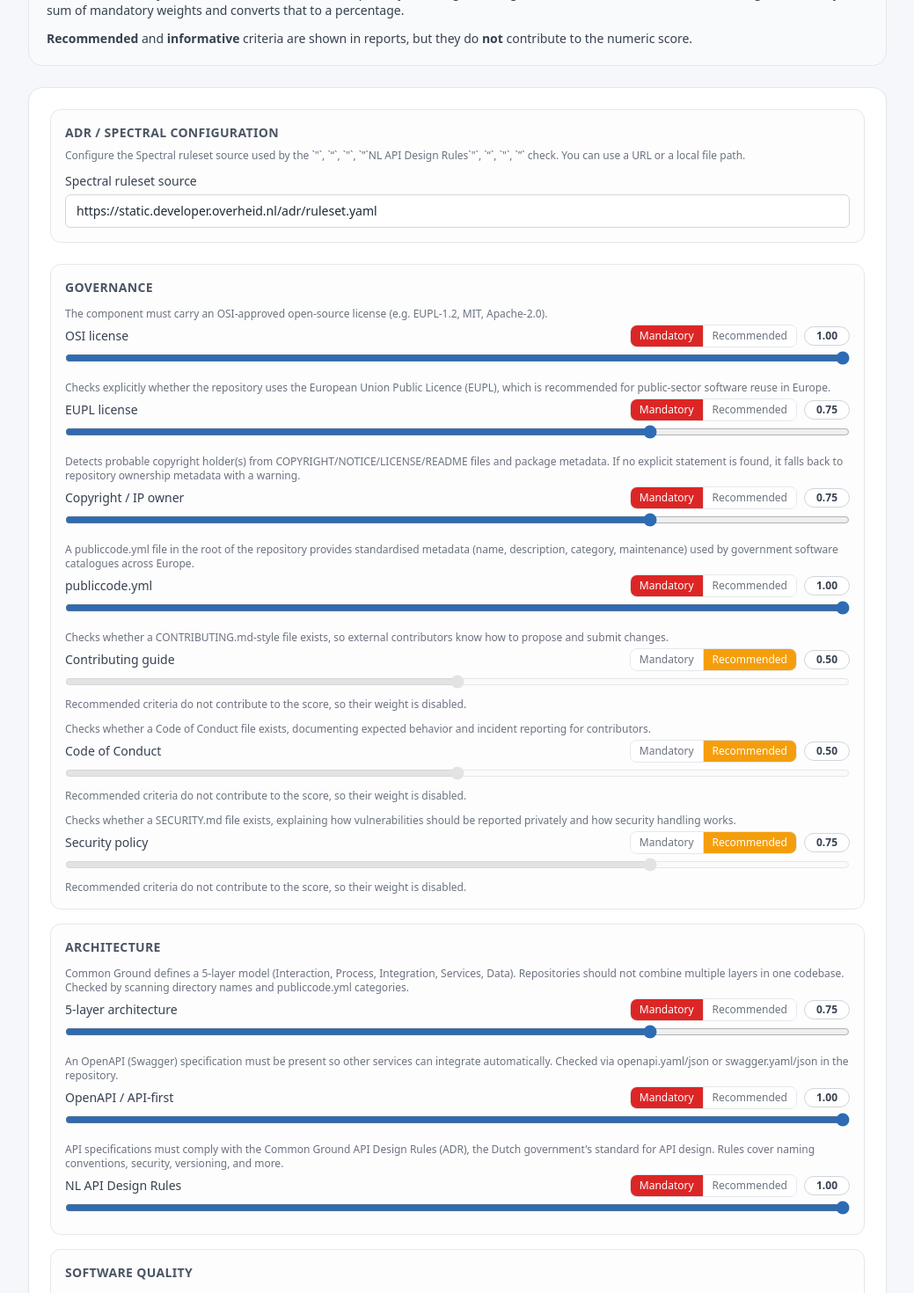
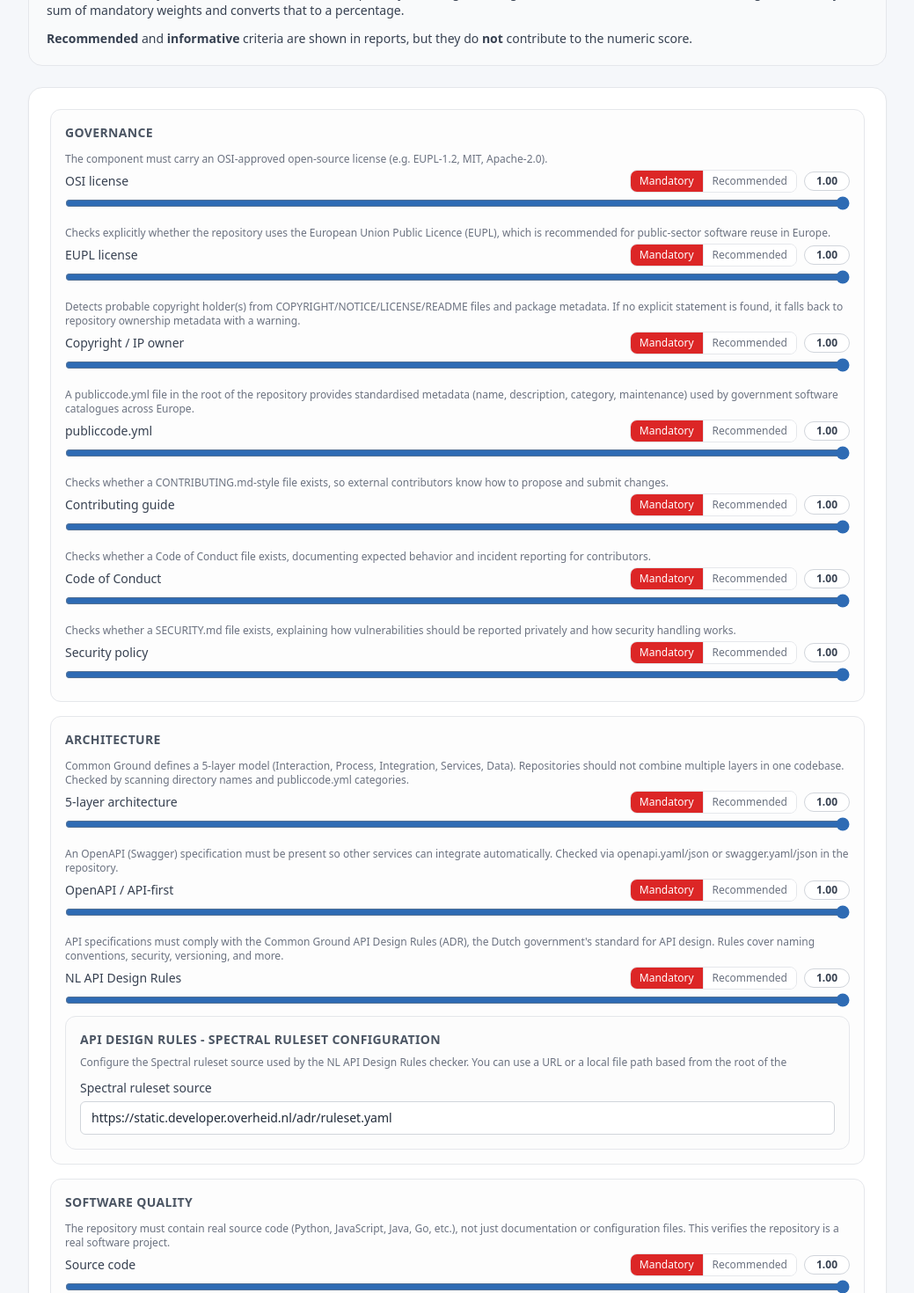
Before and after one commit to Hugo-ter-Doest/CommonGroundChecker, a Next.js app: page /admin in a window 1280 px wide. Shown: the part 380-1850 px from the top of the page at 88% size, without its empty margins (120-1159 px from the left). Built offline with nearby package versions, Linux system fonts and the light colour scheme; no server answers; the database is empty.

Commit message:
Some changes to default weights

```diff
--- a/src/components/AdminWeightsForm.tsx
+++ b/src/components/AdminWeightsForm.tsx
@@ -300,27 +300,7 @@ export default function AdminWeightsForm({
 
   return (
     <section className="bg-white rounded-2xl border border-gray-200 shadow-sm p-6 space-y-6">
-      <div className="space-y-2 border border-gray-200 rounded-xl p-4 bg-gray-50/40">
-        <h4 className="text-sm font-semibold text-gray-600 uppercase tracking-wide">
-          ADR / Spectral configuration
-        </h4>
-        <p className="text-xs text-gray-500">
-          Configure the Spectral ruleset source used by the `&quot;`, `&ldquo;`, `&#34;`, `&rdquo;`NL API Design Rules`&quot;`, `&ldquo;`, `&#34;`, `&rdquo;` check. You can use a URL or a local file path.
-        </p>
-        <div className="space-y-1">
-          <label htmlFor="spectral-ruleset-source" className="text-sm font-medium text-gray-700">
-            Spectral ruleset source
-          </label>
-          <input
-            id="spectral-ruleset-source"
-            type="text"
-            value={spectralRulesetSource}
-            onChange={(event) => setSpectralRulesetSource(event.target.value)}
-            placeholder="https://.../ruleset.yaml or ./rulesets/adr.yaml"
-            className="w-full rounded-md border border-gray-300 px-3 py-2 text-sm"
-          />
-        </div>
-      </div>
+
 
       <div className="space-y-4">
         {CRITERION_CATEGORIES.map((group) => (
@@ -408,6 +388,30 @@ export default function AdminWeightsForm({
                     <p className="text-xs text-gray-500">
                       Recommended criteria do not contribute to the score, so their weight is disabled.
                     </p>
+                  )}
+
+                  {id === "adrvalidator" && (
+                    <div className="space-y-2 border border-gray-200 rounded-xl p-4 bg-gray-50/40">
+                      <h4 className="text-sm font-semibold text-gray-600 uppercase tracking-wide">
+                        API Design Rules - Spectral ruleset configuration
+                      </h4>
+                      <p className="text-xs text-gray-500">
+                        Configure the Spectral ruleset source used by the NL API Design Rules checker. You can use a URL or a local file path based from the root of the
+                      </p>
+                      <div className="space-y-1">
+                        <label htmlFor="spectral-ruleset-source" className="text-sm font-medium text-gray-700">
+                          Spectral ruleset source
+                        </label>
+                        <input
+                          id="spectral-ruleset-source"
+                          type="text"
+                          value={spectralRulesetSource}
+                          onChange={(event) => setSpectralRulesetSource(event.target.value)}
+                          placeholder="https://.../ruleset.yaml or ./rulesets/adr.yaml"
+                          className="w-full rounded-md border border-gray-300 px-3 py-2 text-sm"
+                        />
+                      </div>
+                    </div>
                   )}
 
                   {id === "complexity" && (
--- a/src/lib/checkers/config.ts
+++ b/src/lib/checkers/config.ts
@@ -43,25 +43,25 @@ export const DEFAULT_CRITERION_CONFIG_BY_CHECK_ID: Record<string, CriterionConfi
   sourcecode: { weight: 1, requirementLevel: "mandatory" },
   openapi: { weight: 1, requirementLevel: "mandatory" },
   license: { weight: 1, requirementLevel: "mandatory" },
-  eupllicense: { weight: 0.75, requirementLevel: "mandatory" },
-  copyrightowner: { weight: 0.75, requirementLevel: "mandatory" },
+  eupllicense: { weight: 1, requirementLevel: "mandatory" },
+  copyrightowner: { weight: 1, requirementLevel: "mandatory" },
   publiccode: { weight: 1, requirementLevel: "mandatory" },
   docker: { weight: 1, requirementLevel: "mandatory" },
   dockerimage: { weight: 1, requirementLevel: "mandatory" },
   helmchart: { weight: 1, requirementLevel: "mandatory" },
   documentation: { weight: 1, requirementLevel: "mandatory" },
-  tests: { weight: 0.75, requirementLevel: "mandatory" },
-  complexity: { weight: 0.75, requirementLevel: "recommended" },
+  tests: { weight: 1, requirementLevel: "mandatory" },
+  complexity: { weight: 1, requirementLevel: "mandatory" },
   codemetrics: { weight: 0, requirementLevel: "informative" },
-  owaspsecurecoding: { weight: 0.75, requirementLevel: "recommended" },
+  owaspsecurecoding: { weight: 1, requirementLevel: "mandatory" },
   adrvalidator: { weight: 1, requirementLevel: "mandatory" },
-  contributing: { weight: 0.5, requirementLevel: "recommended" },
-  codeofconduct: { weight: 0.5, requirementLevel: "recommended" },
-  security: { weight: 0.75, requirementLevel: "recommended" },
-  semver: { weight: 0.75, requirementLevel: "recommended" },
-  sbom: { weight: 0.75, requirementLevel: "recommended" },
-  coverage: { weight: 0.75, requirementLevel: "recommended" },
-  fivelayer: { weight: 0.75, requirementLevel: "mandatory" },
+  contributing: { weight: 1, requirementLevel: "mandatory" },
+  codeofconduct: { weight: 1, requirementLevel: "mandatory" },
+  security: { weight: 1, requirementLevel: "mandatory" },
+  semver: { weight: 1, requirementLevel: "mandatory" },
+  sbom: { weight: 1, requirementLevel: "mandatory" },
+  coverage: { weight: 1, requirementLevel: "mandatory" },
+  fivelayer: { weight: 1, requirementLevel: "mandatory" },
 };
 
 function clampWeight(value: number): number {
```
